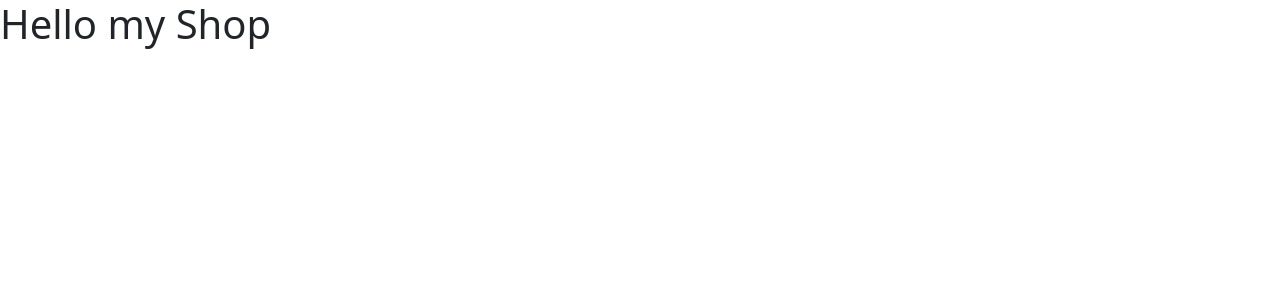
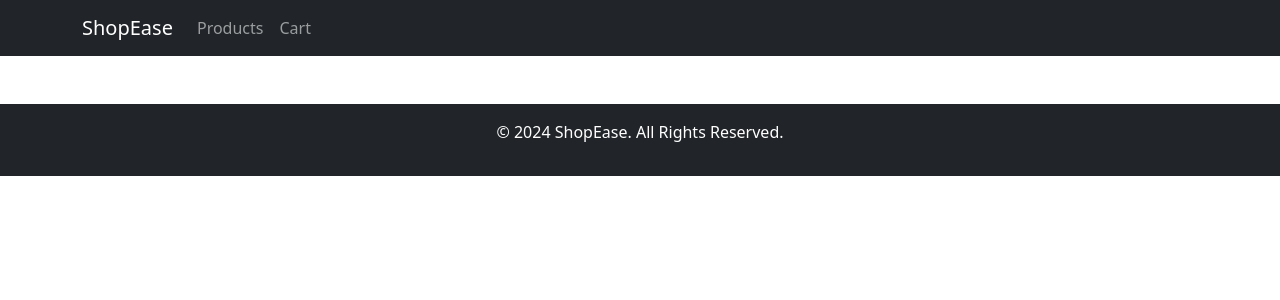
Before and after one commit to stefanRachev/ShopEase, a React (Vite) app in the folder client/: page /cart in a window 1280 px wide. Shown: the top 300 px of the page. Built offline with nearby package versions, Linux system fonts and the light colour scheme.

Commit message:
create components -header and footer

```diff
--- a/client/src/App.jsx
+++ b/client/src/App.jsx
@@ -1,5 +1,18 @@
+import { Container } from "react-bootstrap";
+import Header from "./components/Header";
+import Footer from "./components/Footer";
+//import Content from "./components/Content";
+
 function App() {
-  return <h1>Hello my Shop</h1>;
+  return (
+    <>
+      <Header />
+      {/* <Container fluid="md" className="main-content">
+        <Content />
+      </Container> */}
+      <Footer />
+    </>
+  );
 }
 
 export default App;
--- /dev/null
+++ b/client/src/components/Content.jsx
@@ -0,0 +1,15 @@
+// import { Route, Routes } from "react-router-dom";
+// import Products from "./Products";
+// import Cart from "./Cart";
+
+// function Content() {
+//   return (
+//     <Routes>
+//       <Route path="/products" element={<Products />} />
+//       <Route path="/cart" element={<Cart />} />
+//       {/* Добави още маршрути тук */}
+//     </Routes>
+//   );
+// }
+
+// export default Content;
--- /dev/null
+++ b/client/src/components/Footer.jsx
@@ -0,0 +1,13 @@
+import { Container } from "react-bootstrap";
+
+function Footer() {
+  return (
+    <footer className="bg-dark text-white mt-5 p-3 text-center">
+      <Container>
+        <p>© 2024 ShopEase. All Rights Reserved.</p>
+      </Container>
+    </footer>
+  );
+}
+
+export default Footer;
--- /dev/null
+++ b/client/src/components/Header.jsx
@@ -0,0 +1,20 @@
+import { Navbar, Nav, Container } from "react-bootstrap";
+
+function Header() {
+  return (
+    <Navbar bg="dark" variant="dark" expand="lg">
+      <Container>
+        <Navbar.Brand href="/">ShopEase</Navbar.Brand>
+        <Navbar.Toggle aria-controls="basic-navbar-nav" />
+        <Navbar.Collapse id="basic-navbar-nav">
+          <Nav className="ml-auto">
+            <Nav.Link href="/products">Products</Nav.Link>
+            <Nav.Link href="/cart">Cart</Nav.Link>
+          </Nav>
+        </Navbar.Collapse>
+      </Container>
+    </Navbar>
+  );
+}
+
+export default Header;
```
